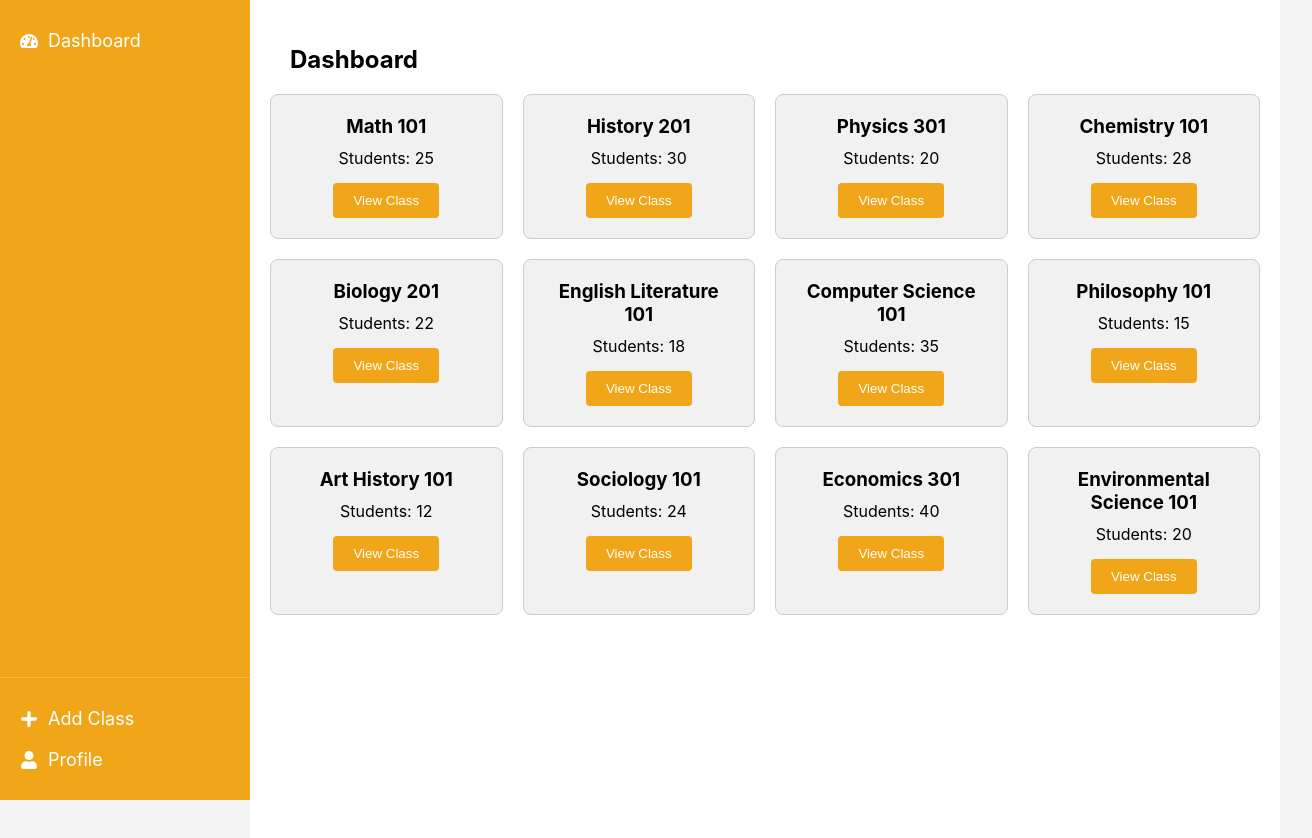
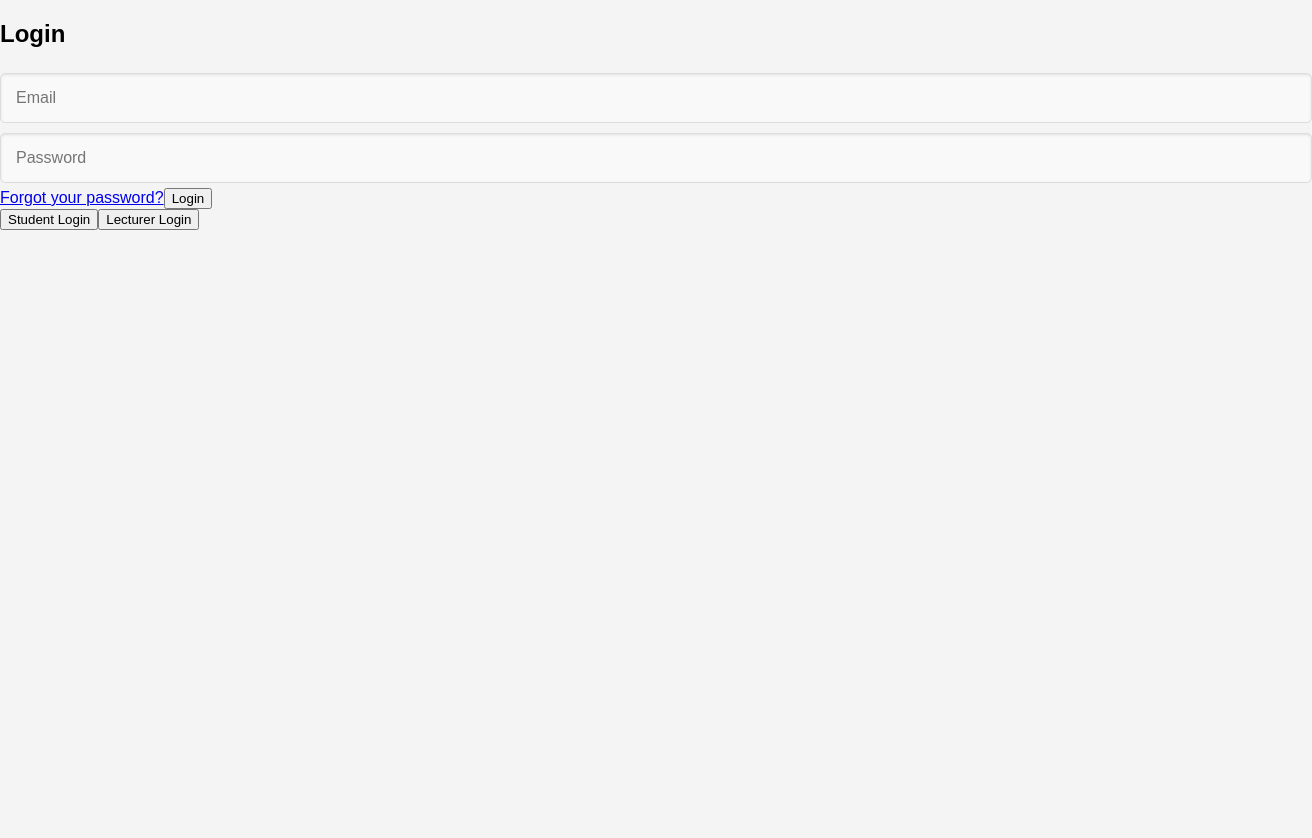
Before and after one commit to CKmellow/QR-code_Attendance_system, a React (Create React App) app in the folder qr-system/: page / in a window 1280 px wide. Shown: the whole page, 1312 px wide, since content can reach past the window. Built offline with nearby package versions, Linux system fonts and the light colour scheme.

Commit message:
Styled Login Page: Added CSS for LoginPage component with temporary Lecturer and Student buttons.

```diff
--- /dev/null
+++ b/package.json
@@ -0,0 +1,6 @@
+{
+  "dependencies": {
+    "react-router-dom": "^6.27.0",
+    "react-start": "^1.1.2"
+  }
+}
--- a/qr-system/package.json
+++ b/qr-system/package.json
@@ -9,7 +9,8 @@
     "react": "^18.3.1",
     "react-dom": "^18.3.1",
     "react-icons": "^5.3.0",
-    "react-scripts": "5.0.1",
+    "react-router-dom": "^6.27.0",
+    "react-scripts": "^5.0.1",
     "web-vitals": "^2.1.4"
   },
   "scripts": {
--- a/qr-system/src/App.js
+++ b/qr-system/src/App.js
@@ -1,17 +1,17 @@
 import React from 'react';
-import Sidebar from './components/Sidebar';
-import LecDash from './components/LecView/LecDash';  // Import LecDash component
+import { BrowserRouter as Router, Routes, Route, Link } from "react-router-dom";
+import LoginPage from './Pages/LoginPage';
+import LecHome from './Pages/LecHome';
 
 function App() {
-  return (
-    <div className="app-container">  {/* Flex container for sidebar and main content */}
-      <div className="sidebar-container">
-        <Sidebar />
-      </div>
-      <div className="main-content">
-        <LecDash />
-      </div>
-    </div>
+  return(
+    <Router>
+    <Routes>
+
+      <Route path='/'element={<LoginPage />} />
+      <Route path='/lec-home'element={<LecHome />} />
+    </Routes>
+    </Router>
   );
 }
 
--- /dev/null
+++ b/qr-system/src/Pages/LecHome.css
@@ -0,0 +1,40 @@
+body, html {
+    margin: 0;
+    padding: 0;
+    font-family: Arial, sans-serif;
+    background-color: #f4f4f4;
+    height: 100%;  /* Ensure full height for proper layout */
+  }
+
+  /* Flexbox container for the sidebar and main content */
+  .app-container {
+    display: flex;
+    height: 100vh;   /* Full viewport height */
+  }
+
+  .sidebar-container {
+    width: 250px;
+    position: fixed;     /* Fix the sidebar to the left */
+    height: 100vh;       /* Full height for the sidebar */
+    background-color: #282c34; /* Optional: Add a background color for the sidebar */
+  }
+
+  .main-content {
+    margin-left: 250px;  /* Leave space for the fixed sidebar */
+    padding: 20px;
+    width: calc(100% - 250px); /* Adjust width for the remaining space */
+    overflow-y: auto;     /* Allow vertical scrolling for the main content */
+    height: 100vh;        /* Full height for the main content */
+    background-color: white;
+  }
+
+  @media (max-width: 768px) {
+    .sidebar-container {
+      width: 200px;  /* Adjust sidebar width for smaller screens */
+    }
+
+    .main-content {
+      margin-left: 200px;
+      width: calc(100% - 200px);
+    }
+  }
--- /dev/null
+++ b/qr-system/src/Pages/LecHome.js
@@ -0,0 +1,19 @@
+import React from "react";
+import '../Pages/LecHome.css';
+import LecDash from "../components/LecView/LecDash";
+import Sidebar from "../components/Sidebar";
+
+function LecHome() {
+    return (
+        <div className="app-container">  {/* Flex container for sidebar and main content */}
+          <div className="sidebar-container">
+            <Sidebar />
+          </div>
+          <div className="main-content">
+            <LecDash />
+          </div>
+        </div>
+      );
+
+}
+export default LecHome;
--- /dev/null
+++ b/qr-system/src/Pages/LoginPage.css
@@ -0,0 +1,96 @@
+/* General Styles for Login Page */
+
+
+.Login-box {
+    display: flex;
+    width: 60%;
+    height: 60%;
+    background-color: #fff;
+    border-radius: 12px;
+    box-shadow: 0 8px 30px rgba(0, 0, 0, 0.1);
+    overflow: hidden;
+}
+
+/* Left panel (form section) */
+.Login-header {
+    width: 50%;
+    padding: 30px;
+    display: flex;
+    flex-direction: column;
+    justify-content: center;
+}
+
+.Login-header header {
+    font-size: 2rem;
+    font-weight: bold;
+    margin-bottom: 20px;
+}
+
+.input-box {
+    margin-bottom: 20px;
+}
+
+.input-field {
+    width: 100%;
+    padding: 15px;
+    margin: 5px 0;
+    font-size: 1rem;
+    border: 1px solid #ddd;
+    border-radius: 5px;
+    background-color: #f9f9f9;
+    box-shadow: inset 0 1px 3px rgba(0, 0, 0, 0.1);
+}
+
+.submit-btn {
+    width: 100%;
+    padding: 15px;
+    background-color: #32b490;
+    color: white;
+    border: none;
+    border-radius: 5px;
+    font-size: 1rem;
+    cursor: pointer;
+    transition: background-color 0.3s;
+}
+
+.submit-btn:hover {
+    background-color: #28a075;
+}
+
+/* Temporary buttons for Lecturer and Student */
+.temporary-buttons {
+    display: flex;
+    justify-content: space-between;
+    margin-top: 20px;
+}
+
+.lecturer, .student {
+    padding: 10px 20px;
+    border: 1px solid #32b490;
+    background-color: transparent;
+    color: #32b490;
+    border-radius: 5px;
+    cursor: pointer;
+    transition: background-color 0.3s, color 0.3s;
+    width: 48%;
+    text-align: center;
+}
+
+.lecturer:hover, .student:hover {
+    background-color: #32b490;
+    color: white;
+}
+
+/* Right panel (illustration) */
+.right-panel {
+    width: 50%;
+    background: linear-gradient(135deg, #32b490, #6fd5cf);
+    display: flex;
+    justify-content: center;
+    align-items: center;
+    position: relative;
+}
+
+.right-panel img {
+    width: 80%;
+}
--- /dev/null
+++ b/qr-system/src/Pages/LoginPage.js
@@ -0,0 +1,25 @@
+import React from 'react';
+import '../Pages/LoginPage.css';
+
+function LoginPage() {
+
+  return (
+    <div className="login-container">
+      <div className="login-header">
+        <h2>Login</h2>
+      </div>
+      <form className="login-form">
+        <input type="text" placeholder="Email" className="input-field" />
+        <input type="password" placeholder="Password" className="input-field" />
+        <a href="#" className="forgot-password">Forgot your password?</a>
+        <button className="login-button">Login</button>
+      </form>
+      <div className="temp-buttons">
+        <button className="student-btn">Student Login</button>
+        <button className="lecturer-btn">Lecturer Login</button>
+      </div>
+    </div>
+  );
+}
+
+export default LoginPage;
```
Also changed, not shown: 2 other files (tests, documents, lock files or other folders).
